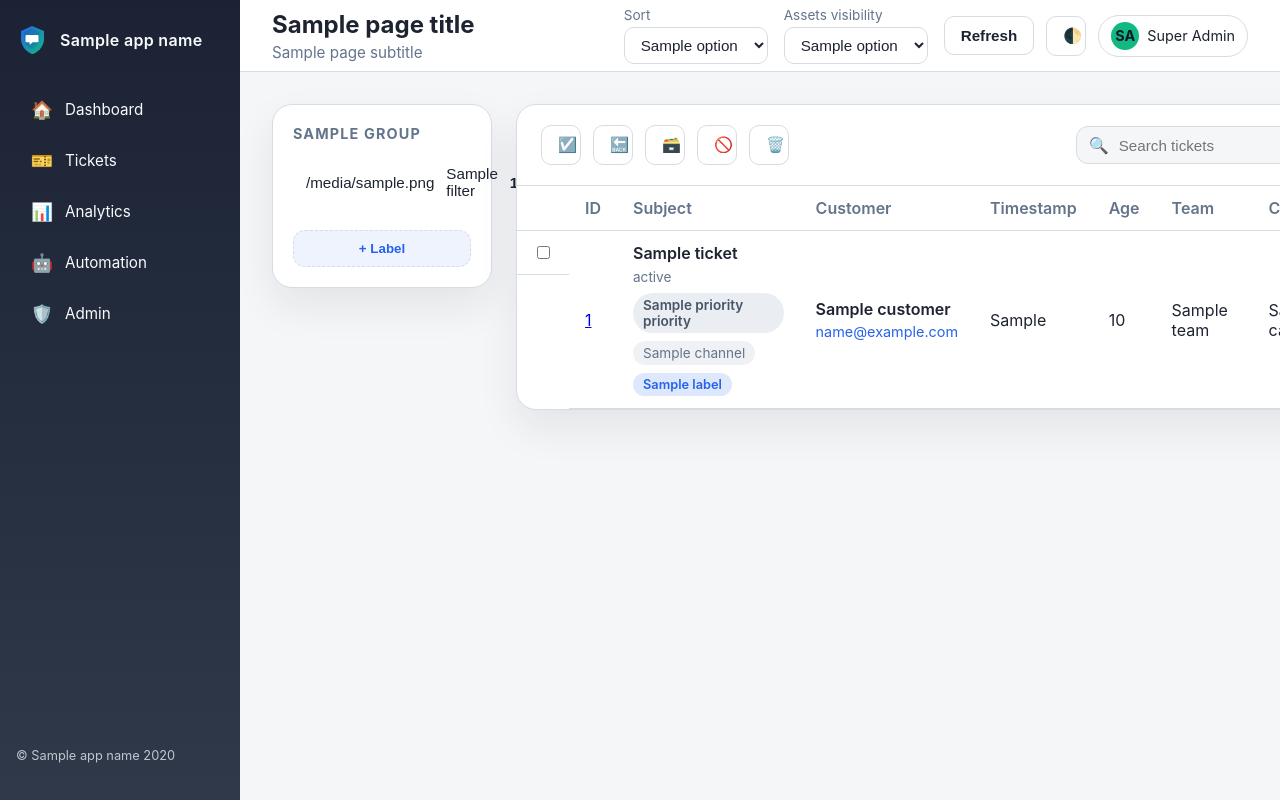
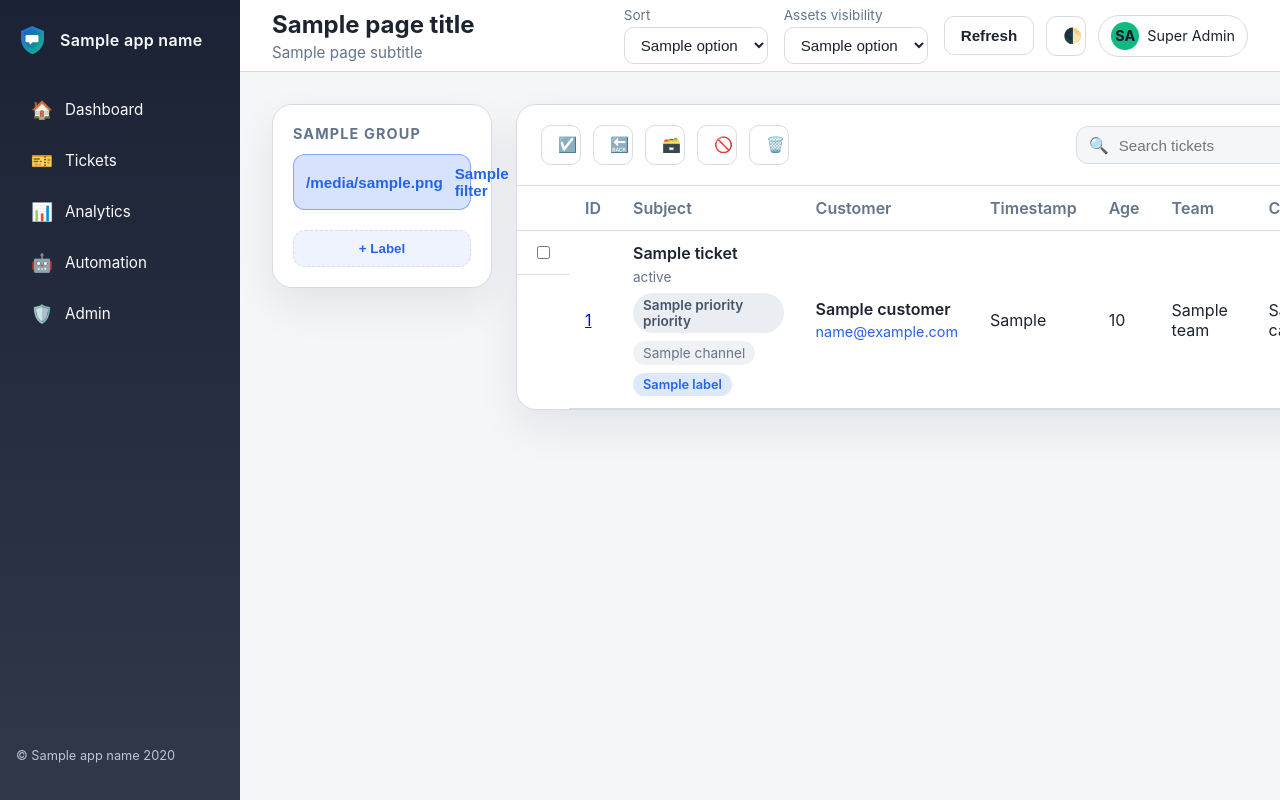
Before and after one commit to bradhawkins85/tacticaldesk, a FastAPI app: template app/web/templates/tickets.html in a window 1280 px wide. Run offline with FastAPI, Linux system fonts and the light colour scheme; the template is opened without the code that fills it: most values are stand-ins (such as "Sample title", 1, 10 or a date in 2020).

Commit message:
Fix tickets filter rendering

```diff
--- a/app/web/templates/tickets.html
+++ b/app/web/templates/tickets.html
@@ -24,12 +24,13 @@
 <div class="ticket-workspace" role="region" aria-label="Ticket workspace">
   <aside class="ticket-sidebar" aria-label="Ticket filters">
     {% for group in ticket_filter_groups %}
+    {% set is_first_group = loop.first %}
     <div class="ticket-sidebar__group">
       <h3 class="ticket-sidebar__title">{{ group.title }}</h3>
       <div class="ticket-sidebar__items">
         {% for filter in group.filters %}
         <button
-          class="ticket-filter-button{% if loop.first and loop.parent.first %} is-active{% endif %}"
+          class="ticket-filter-button{% if is_first_group and loop.first %} is-active{% endif %}"
           type="button"
           data-action="ticket-filter"
           data-filter="{{ filter.key }}"
```
Also changed, not shown: changes.md (+1 -0 lines).
